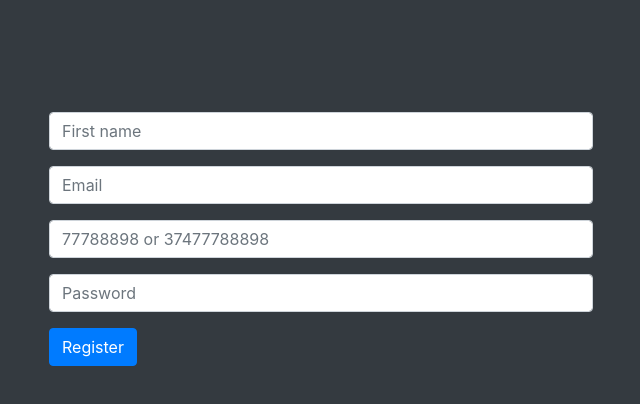
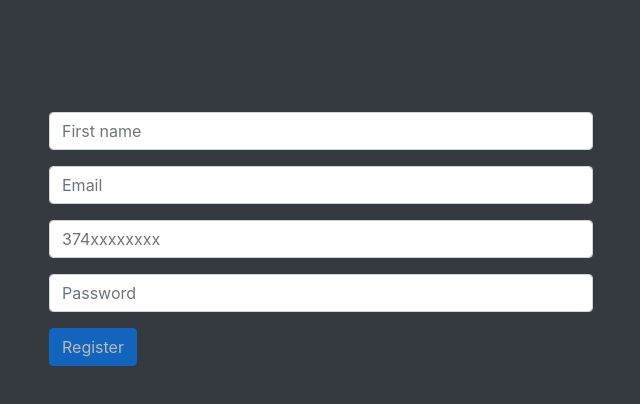
Before and after one commit to Zoregh/Registration, an Angular app: page /registration in a window 1280 px wide. Shown: the top 404 px of the page, without its empty margins (319-959 px from the left). Built offline with nearby package versions, Linux system fonts and the light colour scheme.

Commit message:
input controls, regex's, registration, storage set

```diff
--- a/src/app/Components/login/login.component.html
+++ b/src/app/Components/login/login.component.html
@@ -1,19 +1,14 @@
-<form class="needs-validation w-50 mx-auto mt-5 p-5" validate>
-  <div class="mt-3">
-      <input type="text" class="form-control" placeholder="First name" name="name" required>
-  </div>
-  <div class="mt-3">
-      <input type="email" class="form-control" id="inputEmail" placeholder="Email" name="email" required>
-  </div>
-  <div class="mt-3">
-      <input type="tel" class="form-control" id="inputTel" placeholder="77788898 or 37477788898" name="tel" minlength="8" maxlength="11" required>
-      <!-- <input type="phone" class="form-control" placeholder="Phone" aria-label="phone" aria-describedby="basic-addon2" required> -->
-      <!-- <input name="phone" class="form-control" id="inputPhone" type="text" placeholder="Phone" required> -->
-  </div>
-  <div class="mt-3">
-      <input type="password" class="form-control" id="inputPassword" placeholder="Password" name="password" required
-          minlength="8" maxlength="17">
-  </div>
-
-  <button type="submit" class="btn btn-primary mt-3">Register</button>
-</form>
+<div class="container d-flex justify-content-center mx-auto my-auto">
+    <form class="mx-auto mt-5 p-5  mx-auto my-auto" validate>
+        <div class="mt-3">
+            <input type="text" class="form-control" placeholder="Your phone or email" minlength="8" required>
+        </div>
+        <div class="mt-3">
+            <input type="password" class="form-control" id="inputPassword" placeholder="Password" name="password"
+                required minlength="8" maxlength="17">
+        </div>
+        <!-- <button type="button" class="btn btn-lg btn-primary mt-3">Sign in</button> -->
+        <a routerLink="home" class="btn btn-primary btn-lg active mt-3" role="button" aria-pressed="true">Sign in</a>
+        <a routerLink="registration" class="btn btn-secondary btn-lg active mt-3" role="button" aria-pressed="true">Sign up</a>
+    </form>
+</div>
--- a/src/app/Components/registration/registration.component.css
+++ b/src/app/Components/registration/registration.component.css
@@ -0,0 +1,9 @@
+.from-group span {
+    color: deeppink;
+}
+.ng-invalid {
+    color: chocolate;
+}
+.ng-valid {
+    color: green;
+}
--- a/src/app/Components/registration/registration.component.html
+++ b/src/app/Components/registration/registration.component.html
@@ -1,3 +1,35 @@
-<p>
-  registration works!
-</p>
+<form #MyForm="ngForm" class="needs-validation w-50 mx-auto mt-5 p-5" (ngSubmit)="MyForm.form.valid && submit(MyForm)" autocomplete="off">
+  <div class="mt-3">
+      <div class="from-group">
+        <input type="text" ngModel #name="ngModel" class="form-control" placeholder="First name" name="name" minlength="3" required>
+        <span [hidden]="name.pristine || name.valid">
+        Please input correct Name!
+        </span>
+      </div>
+  </div>
+  <div class="mt-3">
+      <div class="from-group">
+        <input type="email" name="email" ngModel #email="ngModel" class="form-control" placeholder="Email" [pattern]="emailRegex" required>
+        <span [hidden]="email.pristine || email.valid">
+          Please input correct Email!
+        </span>
+      </div>
+  </div>
+  <div class="mt-3">
+    <div class="from-group">
+      <input type="tel" ngModel #phone="ngModel" class="form-control" placeholder="374xxxxxxxx" name="phone" maxlength="11" [pattern]="phoneRegex" required>
+      <span [hidden]="phone.pristine || phone.valid">
+        Please input correct Phone!
+      </span>
+    </div>
+  </div>
+  <div class="mt-3">
+      <div class="from-group">
+        <input type="password" ngModel #password="ngModel" class="form-control" placeholder="Password" name="password" required minlength="8" maxlength="17">
+        <span [hidden]="password.pristine || password.valid">
+            Please input correct Password!
+          </span>
+      </div>
+  </div>
+  <button type="submit" [disabled]="MyForm.form.invalid" class="btn btn-primary mt-3">Register</button>
+</form>
--- a/src/app/Components/registration/registration.component.ts
+++ b/src/app/Components/registration/registration.component.ts
@@ -1,4 +1,6 @@
 import { Component, OnInit } from '@angular/core';
+import { User } from '../../Models/user';
+import { Router } from '@angular/router';
 
 @Component({
   selector: 'app-registration',
@@ -6,10 +8,33 @@ import { Component, OnInit } from '@angular/core';
   styleUrls: ['./registration.component.css']
 })
 export class RegistrationComponent implements OnInit {
+  public emailRegex = /^(([^<>()\[\]\\.,;:\s@"]+(\.[^<>()\[\]\\.,;:\s@"]+)*)|(".+"))@((\[[0-9]{1,3}\.[0-9]{1,3}\.[0-9]{1,3}\.[0-9]{1,3}\])|(([a-zA-Z\-0-9]+\.)+[a-zA-Z]{2,}))$/;
+  public phoneRegex = /[0-9]{3}\d{8}/;
+  public users: Array<any> = [];
+  public user: User = new User();
 
-  constructor() { }
+  constructor(private router: Router) { }
 
   ngOnInit() {
+    const storedUsers = localStorage.getItem('users');
+    if (storedUsers) {
+      this.users = JSON.parse(storedUsers);
+    }
+  }
+  submit(MyForm) {
+    this.user.name = MyForm.value.name;
+    this.user.email = MyForm.value.email;
+    this.user.phone = MyForm.value.phone;
+    this.user.password = MyForm.value.password;
+    // if (!this.user.checkFields()) {
+    //   alert("please fill Phone or Email fields");
+    //   return;
+    // }
+    this.users.push(this.user);
+    const jsonedUsers = JSON.stringify(this.users);
+    localStorage.setItem('users', jsonedUsers);
+
+    this.router.navigate(['/']);
   }
 
 }
--- /dev/null
+++ b/src/app/Models/user.ts
@@ -0,0 +1,15 @@
+export class User {
+    name: string;
+    email: string;
+    password: string;
+    phone: string;
+
+    // checkFields() {
+    //     if (this.email || this.phone) {
+    //         console.log(true);
+    //         return true;
+    //     }
+    //     console.log(false);
+    //     return false;
+    // }
+}
--- a/src/app/app-routing.module.ts
+++ b/src/app/app-routing.module.ts
@@ -10,7 +10,7 @@ const routes: Routes = [
   {path: '', component: LoginComponent},
   {path: 'registration', component: RegistrationComponent},
   {path: 'home', component: HomeComponent, canActivate: [LoggedGuard]},
-  {path: '**', component: HomeComponent}
+  {path: '**', component: LoginComponent}
 ];
 
 @NgModule({
--- a/src/app/app.component.html
+++ b/src/app/app.component.html
@@ -1 +1 @@
-<app-login></app-login>
+<router-outlet></router-outlet>
```
Also changed, not shown: src/app/app.module.ts (+5 -2 lines).
